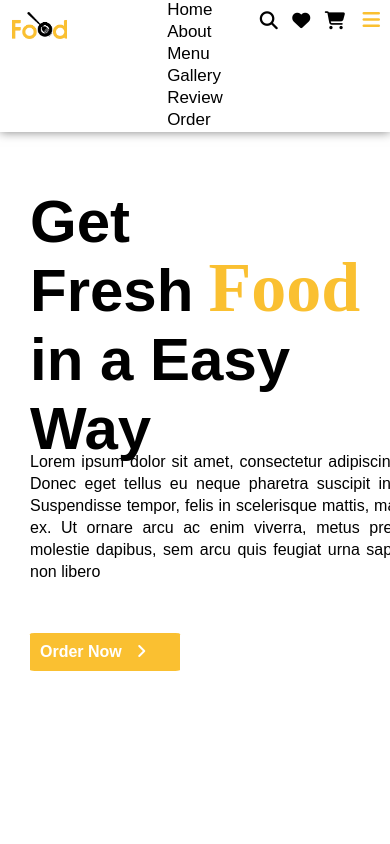
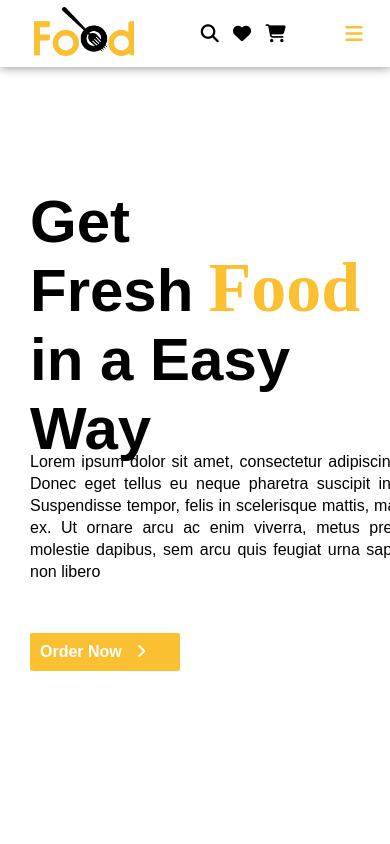
Before and after one commit to chidiarua/foodsite, a plain HTML site: page index.html in a window 390 px wide. Shown: the top 844 px of the page. Drawn offline with Linux system fonts and the light colour scheme; a web font is replaced by a local one.

Commit message:
responsive menu

```diff
--- a/index.html
+++ b/index.html
@@ -17,7 +17,7 @@
                 <div class="logo">
                     <img src="images/logo.png" alt="logo">
                 </div>
-                <ul>
+                <ul id="list">
                     <li><a href="#home">Home</a></li>
                     <li><a href="#about">About</a></li>
                     <li><a href="#menu">Menu</a></li>
@@ -32,7 +32,7 @@
                     <i class="fa-solid fa-cart-shopping"></i>
                 </div>
                 <div class="harm_menu" id="harm_menu">
-                    <i class="fa-solid fa-bars"></i>
+                    <a onclick="toggleMenu()"><i class="fa-solid fa-bars"></i></a>
                 </div>
             </nav>
             <div class="main">
@@ -733,6 +733,6 @@
             </div>
             <p class="end">FE 2023</p>
        </footer>
-        <script src="" async defer></script>
+        <script src="./index.js" async defer></script>
     </body>
 </html>
--- /dev/null
+++ b/index.js
@@ -0,0 +1,18 @@
+//showing and hiding menu items on mobile
+
+
+function toggleMenu(){
+    var menuList = document.getElementById('list');
+
+    var displaySetting = menuList.style.display;
+
+    //var mobileMenubtn = document.getElementById('harm_menu');
+
+
+    if (displaySetting == 'none'){
+        menuList.style.display = 'block';
+    }
+    else{
+        menuList.style.display = 'none'
+    }
+}
--- a/styles.css
+++ b/styles.css
@@ -813,37 +813,33 @@ footer .end{
     padding: 10px;
 }
 
+
+
+
+
 /*mobile*/
 
-@media only screen and (max-width: 500px){
-    section{
-        width: 100%;
+
+@media only screen and (max-width: 700px){
+
+    section nav{
+        position: fixed;
     }
 
     section nav ul{
-        flex-direction: column;
+        display: none;
+        position: absolute;
+        top: 0;
+        left: 0;
+        background: inherit;
+        padding-left: 14px;
+        width: 50%;
+        height: 100vh;
+        line-height: 44px;
     }
-    section nav{
-        flex-direction: column;
-    }
-    .logo img{
-        position: absolute;
-        left: 5px;
-        top: 5px;
-        width: 55px;
-        cursor: pointer;
 
-    }
     section nav .harm_menu i{
         display: block;
-        position: absolute;
-        top: 10px;
-        right: 10px;
-    }
-    section nav .icons{
-        position: absolute;
-        top: 11px;
-        right: 40px;
     }
 
 }
```
